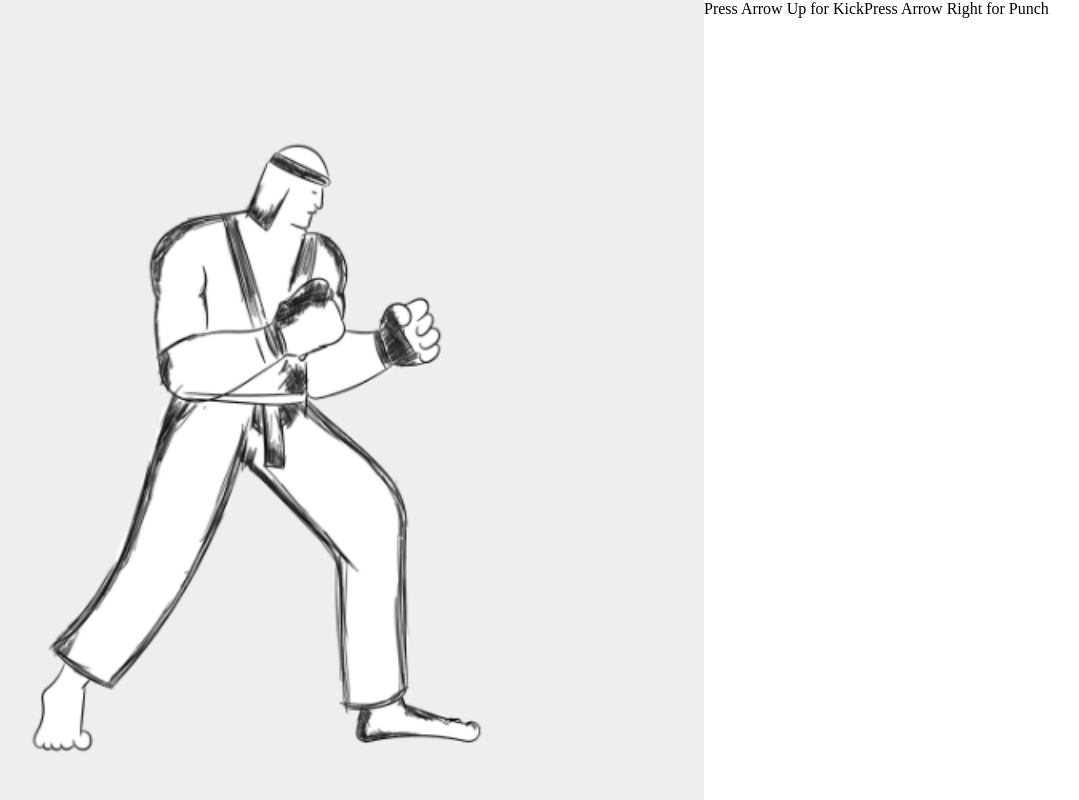
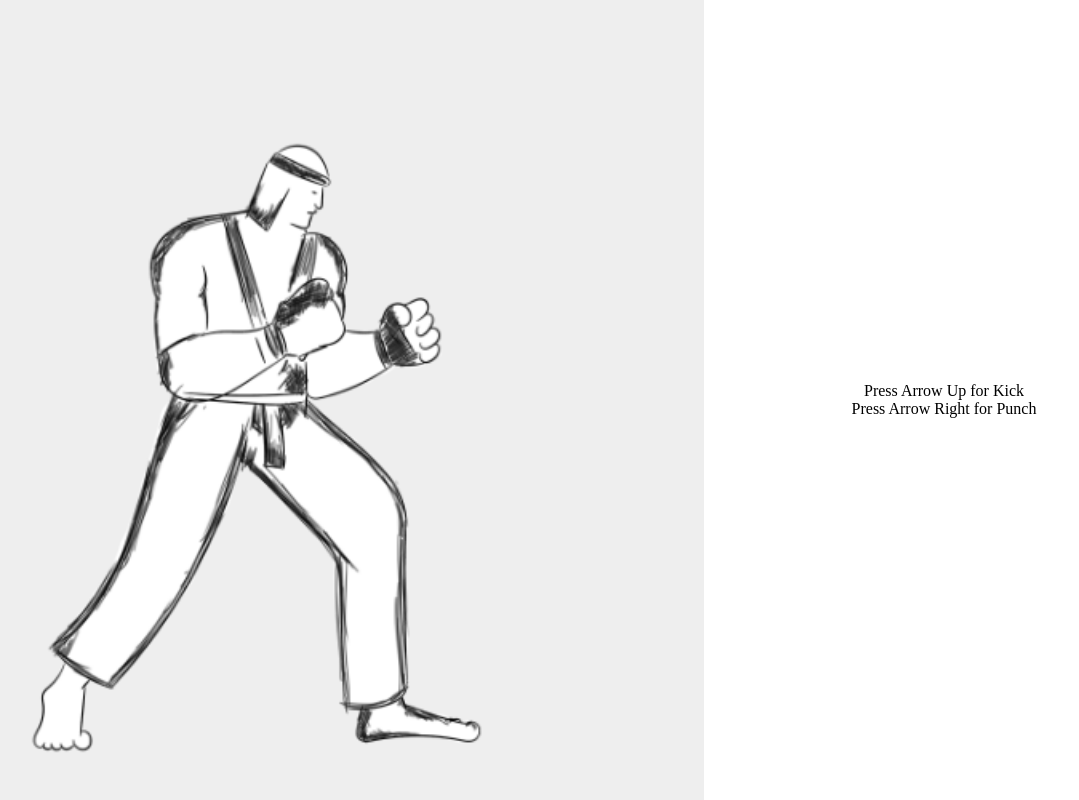
Before and after one commit to ajaykoushik13/martialarts-canvas, a plain HTML site: page index.html in a window 1280 px wide. Shown: the whole page, without its empty margins (96-1175 px from the left). Drawn offline with Linux system fonts and the light colour scheme.

Commit message:
Update index.html

```diff
--- a/index.html
+++ b/index.html
@@ -17,7 +17,7 @@
 <body style="display:flex;">
     <canvas id="playground" style="background-color: #eee;" width="500" height="500"></canvas>
 
-    <div style="display: flex; flex-direction: flex-column;">
+    <div style="display: flex; flex-direction: column; align-items:center; justify-content: center; flex: 1;">
         <span>Press Arrow Up for Kick</span>
         <span>Press Arrow Right for Punch</span>
     </div>
```
